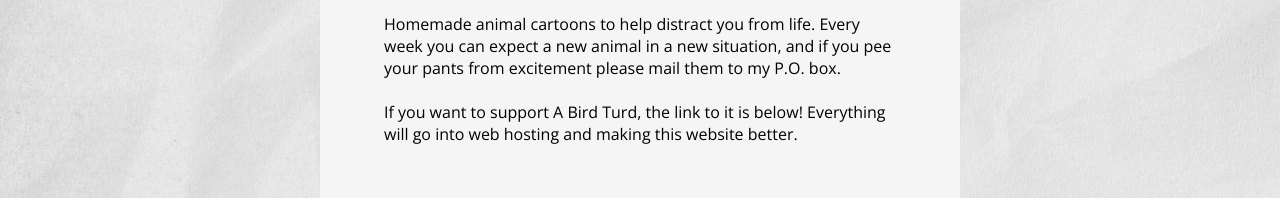
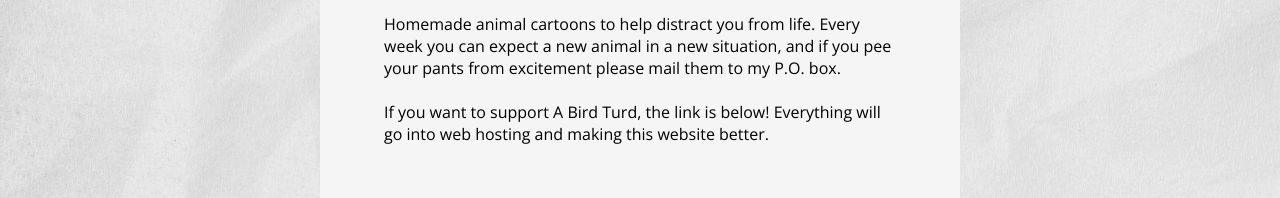
Before and after one commit to alberthlin/alberthlin, a plain HTML site: page index.html in a window 1280 px wide. Shown: the part 447-645 px from the top of the page. Drawn offline with nearby package versions, Linux system fonts and the light colour scheme; files whose address does not match are found by name.

Commit message:
small text edits

```diff
--- a/index.html
+++ b/index.html
@@ -21,7 +21,7 @@
 			Homemade animal cartoons to help distract you from life. Every week you can expect a new animal in a new situation, and if you pee your pants from excitement please mail  them to my P.O. box.
 			<br>
 			<br>
-			If you want to support A Bird Turd, the link to it is below! Everything will go into web hosting and making this website better.
+			If you want to support A Bird Turd, the link is below! Everything will go into web hosting and making this website better.
 		</p>
 		<div class="kofi-button">
 			<script type='text/javascript' src='https://ko-fi.com/widgets/widget_2.js'></script><script type='text/javascript'>kofiwidget2.init('Support Me on Ko-fi', '#29abe0', 'S6S42BIGO');kofiwidget2.draw();</script>
```
